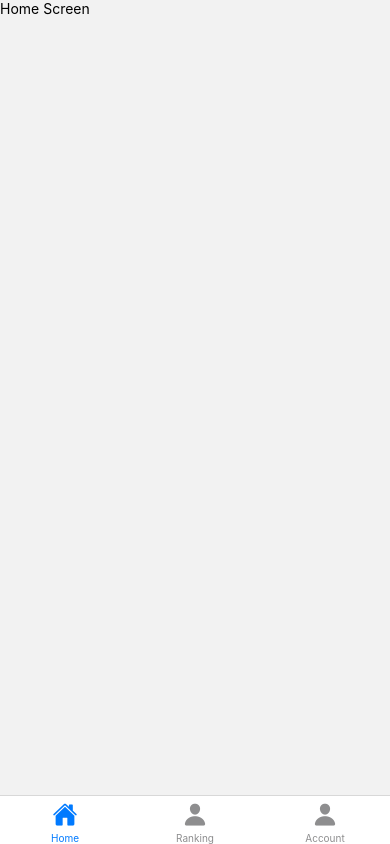
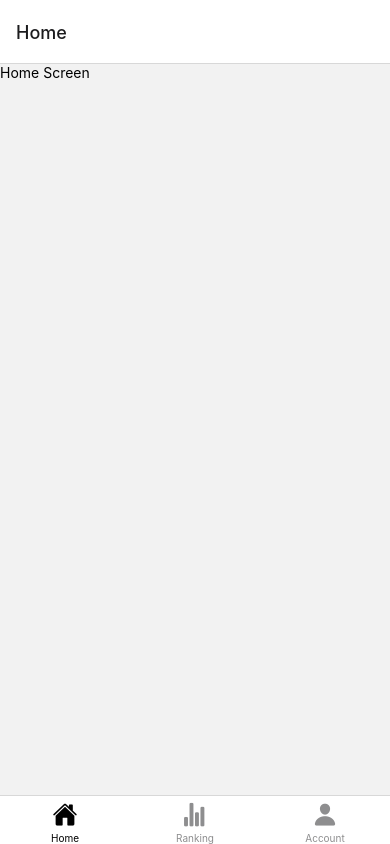
Before and after one commit to magda-dudzic/kudoser, a React Native app: screen /Home in a window 390 px wide. Built offline with nearby package versions, Linux system fonts and the light colour scheme.

Commit message:
Edit nav icon

```diff
--- /dev/null
+++ b/app/static/theme/colors.ts
@@ -0,0 +1,4 @@
+export const colors = {
+  primary: '1F6A6B',
+  primaryLight: '2BAC76',
+};
--- a/navigation/MainNavigation.tsx
+++ b/navigation/MainNavigation.tsx
@@ -6,11 +6,16 @@
 import Account from '../app/screens/Account';
 import Home from '../app/screens/Home';
 import Ranking from '../app/screens/Ranking';
+import { colors } from '../app/static/theme/colors';
 
 const Tab = createBottomTabNavigator();
 
 const HomeOptions = ({ size, color }: { size: number; color: string }) => {
   return <Ionicons name="md-home" size={size} color={color} />;
+};
+
+const RankingOptions = ({ size, color }: { size: number; color: string }) => {
+  return <Ionicons name="stats-chart" size={size} color={color} />;
 };
 
 const AccountOptions = ({ size, color }: { size: number; color: string }) => {
@@ -26,13 +31,13 @@
           component={Home}
           options={{
             tabBarIcon: HomeOptions,
-            headerShown: false,
+            tabBarActiveTintColor: colors.primaryLight,
           }}
         />
         <Tab.Screen
           name="Ranking"
           component={Ranking}
-          options={{ tabBarIcon: AccountOptions, headerShown: false }}
+          options={{ tabBarIcon: RankingOptions, headerShown: false }}
         />
         <Tab.Screen
           name="Account"
```
